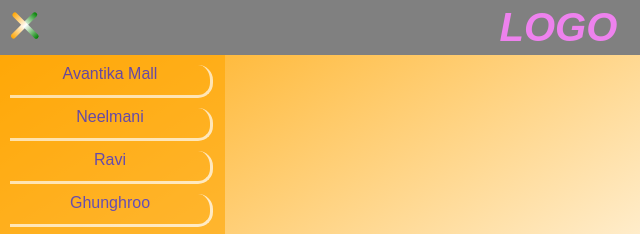
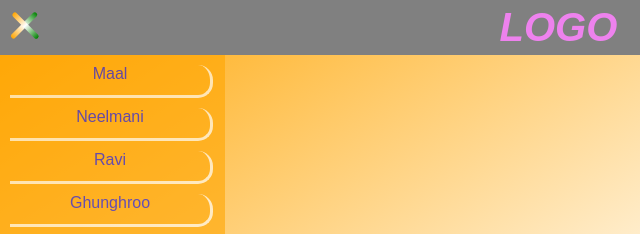
Before and after one commit to ucifer7964/Project-Keshari, a plain HTML site: page keshari/index.html in a window 1280 px wide. Both pictures are taken after a click on the element 21 px from the left and 27 px from the top of the page. Shown: the top 234 px of the page, 0-640 px from the left. Drawn offline with Linux system fonts and the light colour scheme.

Commit message:
Revert "Update index.html"

```diff
--- a/keshari/index.html
+++ b/keshari/index.html
@@ -23,7 +23,7 @@
 	<aside>
 	  <div class="asidebar">
 	  	<ul id="list">
-	  		<li><a href="#">Avantika Mall</a></li>
+	  		<li><a href="#">Maal</a></li>
 	  		<li><a href="https://en.wikipedia.org/wiki/Raebareli">Neelmani</a></li>
 	  		<li><a href="https://en.wikipedia.org/wiki/Gorakhpur">Ravi</a></li>
 	  		<li><a href="https://en.wikipedia.org/wiki/Ghazipur">Ghunghroo</a></li>
```
